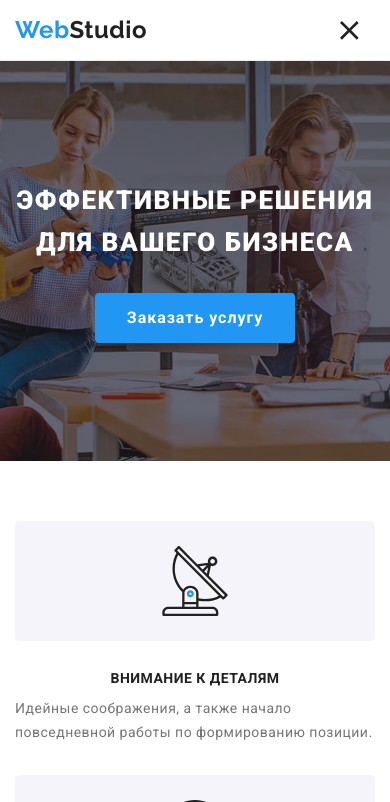
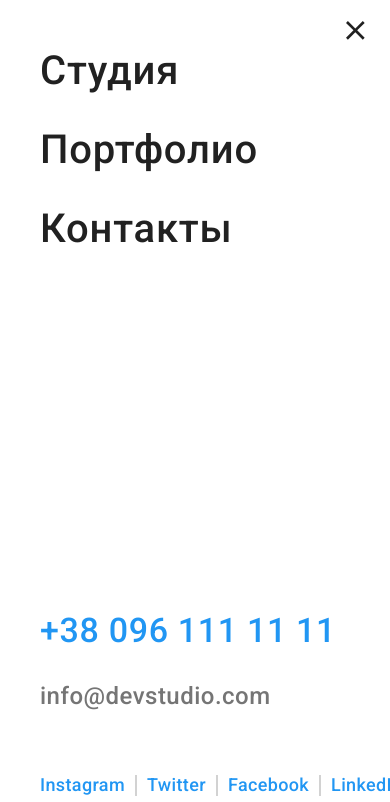
Before and after one commit to MariOkner/goit-markup-hw-08, a plain HTML site: page index.html in a window 390 px wide. Both pictures are taken after a click on the button 349 px from the left and 30 px from the top of the page. Shown: the top 802 px of the page. Drawn offline with nearby package versions, Linux system fonts and the light colour scheme.

Commit message:
закончила адаптацию хедера

```diff
--- a/index.html
+++ b/index.html
@@ -15,21 +15,28 @@
 
         <link rel="stylesheet" href="./css/main.min.css">
     </head>
-    <body>
+    <body class=" no-scroll">
         <!--Шапка сайта-->
         <header class="header">
             <div class="conteiner">
-                <nav class="header__navigation">
+                <div class="header__navigation">
                     <a href="" class="logo">Web<span class="logo__darck">Studio</span> </a>
-                    <button type="button" class="header__top--button" aria-expanded="false" aria-controls="mob-menu__container" data-menu-button>
-                            <svg class="header__icon--button" width="40" height="40" aria-label="Переключатель мобильного меню">
-                                <use class="header__icon--close" href="./images/symbol-defs.svg#icon-close_40px"></use>
-                                <use class="header__icon--menu" href="./images/symbol-defs.svg#icon-menu_40px"></use>
+                    <button type="button" class="header__open-button" aria-expanded="false" aria-controls="mob-menu__container"
+                        data-menu-button>
+                        <svg class="header__icon-button" width="40" height="40" aria-label="Переключатель мобильного меню">
+                            <use class="header__icon-menu" href="./images/symbol-defs.svg#icon-menu_40px"></use>
                         </svg>
                     </button>
-                    <div class="mob-menu__container" id="mob-menu__container" data-menu>
-                        <div class="adaptive--container">
-                            <div class="mob-menu__nav">
+                </div>
+            </div>
+            <div class="mob-menu is-hidden no-scroll">
+                <div class="conteiner">
+                    <button type="button" class="header__close-button" aria-expanded="false" aria-controls="mob-menu__container"
+                        data-menu-button>
+                        <svg class="header__icon-button" width="40" height="40" aria-label="Переключатель мобильного меню">
+                            <use class="header__icon-close" href="./images/symbol-defs.svg#icon-close_40px"></use>
+                        </svg>
+                    </button>
                     <ul class="mob-menu__list">
                         <li class="mob-menu__item">
                             <a href="" class="mob-menu__link">Студия </a>
@@ -41,8 +48,7 @@
                             <a href="" class="mob-menu__link">Контакты </a>
                         </li>
                     </ul>
-                            </div>
-                            <div class="mob-menu__box">
+                    <div class="adaptive-top">
                         <ul class="mob-conect__list">
                             <li class="mob-conect__item">
                                 <a href="tel:+380961111111" class="mob-conect__link">
@@ -72,9 +78,6 @@
                     </div>
                 </div>
             </div>
-                </nav>
-
-
 
             <nav class="navigations__tablet-desctop">
                 <a href="" class="logo">Web<span class="logo__darck">Studio</span> </a>
@@ -106,12 +109,6 @@
                     </li>
                 </ul>
             </nav>
-
-
-
-
-
-            </div>
         </header>
             <!--Уникальное содержание страницы-->
             <main>
--- a/js/menu.js
+++ b/js/menu.js
@@ -1,14 +1,16 @@
 (() => {
-    const menuBtnRef = document.querySelector("[data-menu-button]");
-    const mobileMenuRef = document.querySelector("[data-menu]");
+  const refs = {
+    openMenuBtn: document.querySelector(".header__open-button"),
+    closeMenuBtn: document.querySelector(".header__close-button"),
+    menu: document.querySelector(".mob-menu"),
+    body: document.querySelector("body"),
+  };
 
-    menuBtnRef.addEventListener("click", () => {
-        const expanded =
-            menuBtnRef.getAttribute("aria-expanded") === "true" || false;
+  refs.openMenuBtn.addEventListener("click", toggleMenu);
+  refs.closeMenuBtn.addEventListener("click", toggleMenu);
 
-        menuBtnRef.classList.toggle("is-open");
-        menuBtnRef.setAttribute("aria-expanded", !expanded);
-
-        mobileMenuRef.classList.toggle("is-open");
-    });
+  function toggleMenu() {
+      refs.menu.classList.toggle("is-hidden");
+      refs.menu.classList.toggle("no-scroll");
+  }
 })();
--- a/sass/components/_header.scss
+++ b/sass/components/_header.scss
@@ -17,9 +17,8 @@
     align-items: center;
     justify-content: space-between;
 
-    // border-bottom-width: 1px;
-    // border-bottom-style: solid;
-    // border-bottom-color: #ECECEC;
+        padding-left: 15px;
+        padding-right: 15px;
 
     @media screen and (min-width: 1200px) {
         justify-content: flex-end;
@@ -39,8 +38,8 @@
 }
 
 .menu-list__link {
+    display: block;
     position: relative;
-    display: block;
 
     padding-top: 32px;
     padding-bottom: 32px;
@@ -100,14 +99,16 @@
 }
 
 .conect-list__link {
+    display: flex;
+    align-items: center;
+    justify-content: center;
+
     font-weight: 500;
     font-size: 12px;
     line-height: 1.17;
     letter-spacing: 0.02em;
 
     color: $main-text-color;
-    align-items: center;
-    justify-content: center;
 
     transition-property: color;
     transition-duration: 250ms;
--- a/sass/components/_mob-menu.scss
+++ b/sass/components/_mob-menu.scss
@@ -1,74 +1,71 @@
 .header__navigation {
+    @media screen and (min-width: 768px) {
+        display: none;
+    }
+
     display: flex;
     align-items: center;
     justify-content: space-between;
-
-    // position: relative;
-
-    // border-bottom-width: 1px;
-    // border-bottom-style: solid;
-    // border-bottom-color: #ECECEC;
-
-    @media screen and (min-width: 768px) {
-        display: none;
-    }
 }
 
-.header__top--button {
-    padding-top: 10px;
-    padding-bottom: 10px;
+.header__open-button {
+    padding: 10px 0;
     border: none;
     background-color: transparent;
+    cursor: pointer;
 
-    & .header__icon--close {
-        display: none;
-    }
-
-    &.is-open .header__icon--close {
-        display: block;
-    }
-
-    &.is-open .header__icon--menu {
-        display: none;
-    }
-}
-
-.header__icon--button {
-    display: block;
     fill: $title-text-color;
 
     transition-property: fill;
     transition-duration: 250ms;
     transition-timing-function: cubic-bezier(0.4, 0, 0.2, 1);
+
     &:hover,
     &:focus {
         fill: $accent-color;
     }
 }
 
-.mob-menu__container {
-    display: none;
+.mob-menu {
     position: fixed;
-    z-index: 10;
-
-    padding: 48px 40px;
-    top: 100%;
+    top: 0;
     left: 0;
     width: 100vw;
     height: 100vh;
+    background: $secondary-text-color;
+    & .conteiner {
+        display: flex;
+        flex-direction: column;
+        height: 100%;
+        justify-content: space-between;
 
-    background: $secondary-text-color;
-
-    &.is-open {
-        display: block;
+        padding: 48px 40px;
+        overflow-y: auto;
     }
 }
 
-.adaptive--container {
-    display: flex;
-    flex-direction: column;
-    height: 100%;
-    justify-content: space-between;
+.header__close-button {
+    display: block;
+
+    position: absolute;
+    top: 0;
+    right: 0;
+    margin-left: auto;
+    padding: 10px 15px;
+    border: none;
+    background-color: transparent;
+    cursor: pointer;
+
+    fill: $title-text-color;
+
+    transition-property: fill;
+    transition-duration: 250ms;
+    transition-timing-function: cubic-bezier(0.4, 0, 0.2, 1);
+
+    &:hover,
+    &:focus {
+        fill: $accent-color;
+    }
 }
 
 .mob-menu__item {
@@ -159,3 +156,7 @@
     transition-duration: 250ms;
     transition-timing-function: cubic-bezier(0.4, 0, 0.2, 1);
 }
+
+.no-scroll {
+    overflow: hidden;
+}
```
Also changed, not shown: portfolio.html (+17 -13 lines), css/main.css, css/main.min.css, 2 other files. Lines whose indentation alone changed are shown as unchanged.
